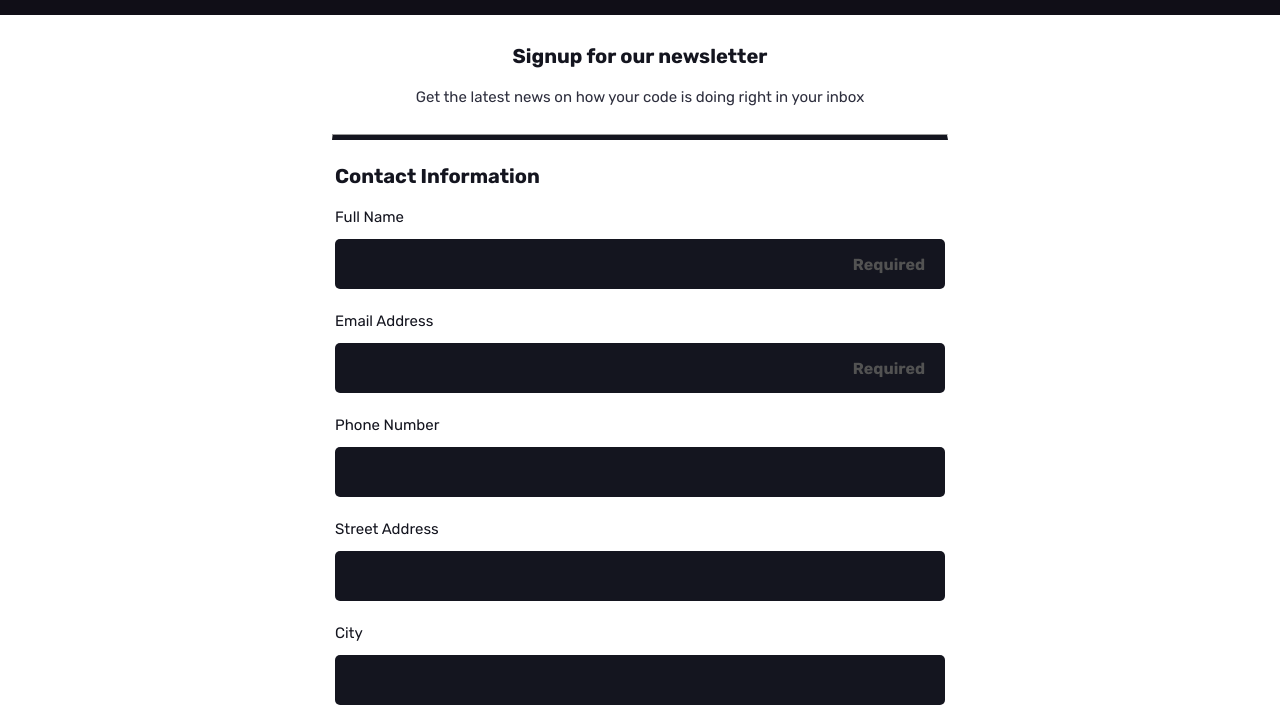
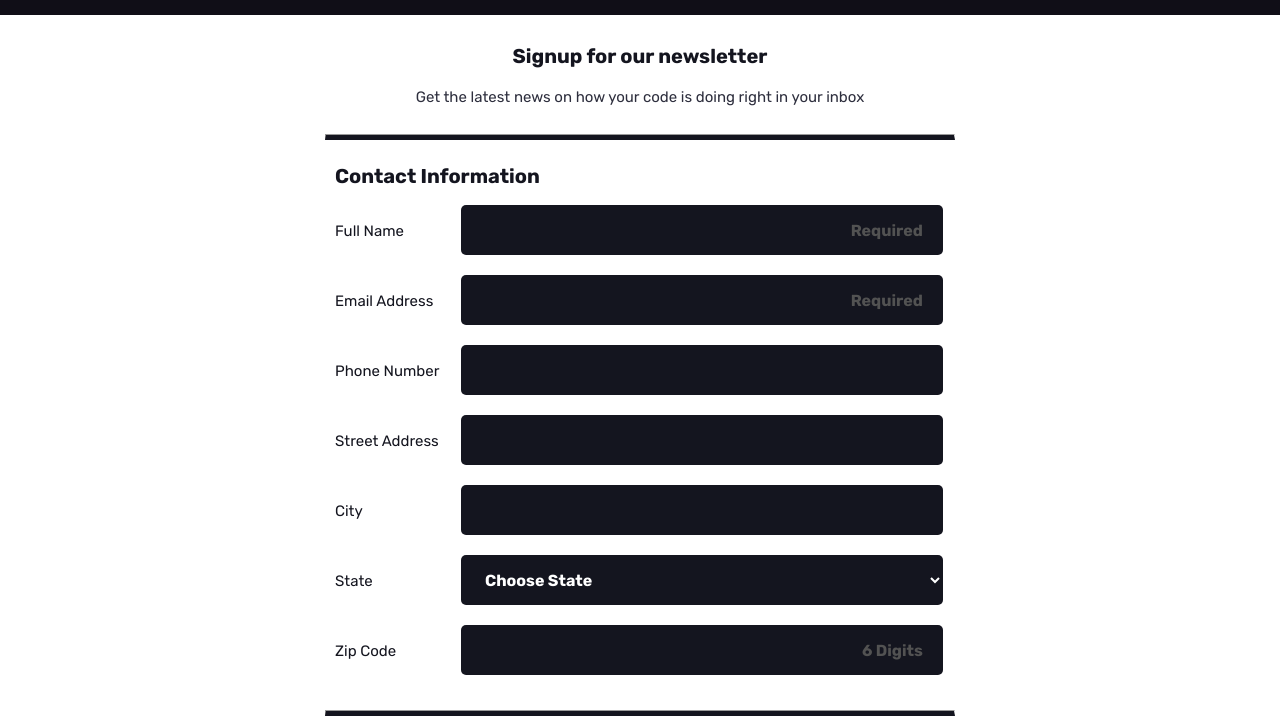
Before and after one commit to NathanClancy/techdegree-project-3, a plain HTML site: page index.html in a window 1280 px wide. Shown: the part 52-774 px from the top of the page. Drawn offline with Linux system fonts and the light colour scheme.

Commit message:
Final Adjustments
Making changes to the Media queries and making fina adjustments

```diff
--- a/css/styles.css
+++ b/css/styles.css
@@ -39,8 +39,12 @@ header p {
 }
 
 .headerSection hr {
-	width: 90%;
+	width: 94%;
 	border-bottom: 5px solid #14151F;
+	margin: 0 auto;
+}
+
+.hrDiv {
 	margin: 0 auto;
 }
 
@@ -77,8 +81,8 @@ h2 {
 
 fieldset {
     border: 0;
-	margin: 0;
 	padding: 0 15px 0 15px;
+	margin: 0 auto;
 }
 
 label {
@@ -101,10 +105,12 @@ label {
 	border: 0;
 	margin-bottom: 20px;
 	padding: 0 20px;
+	display: inline-block;
 }
 
 .contactInfo input:focus, textarea:focus {
 	border: 3px solid #03A9F4;
+	transition: 0.2s;
 }
 
 textarea {
@@ -136,6 +142,16 @@ option {
 	color: #FFF;
 	font-weight: 700;
 	background: #14151F;
+}
+
+
+input[type="checkbox"]:checked + label,
+input[type="radio"]:checked + label  {
+	font-weight: 700;
+}
+
+label[for*="javaNews"] {
+	margin-bottom: 20px;
 }
 
 /* Button Styles */
@@ -172,16 +188,51 @@ main {
 }
 
  hr {
-	width: 90%;
+	width: 94%;
 	border-bottom: 5px solid #14151F;
 	margin: 0 auto;
 	margin-bottom: 30px;
 	margin-top: 15px;
 }
 
+footer {
+	height: 130px;
+}
+
 /* Media Queries */
 
-@media (min-width:768px) {
+@media (min-width: 768px) and (max-width: 854px) {
+
+	fieldset {
+		width: 64%;
+	}
+
+	.headerSection hr {
+		width: 59%;
+	}
+
+	hr {
+		width: 59%;
+	}
+
+	.contactInfo input {
+		width: 79%;
+
+}
+
+	.contactInfo label {
+		width: 20%;
+ 		text-align: left;
+	}
+
+	select {
+		width: 79%;
+	}
+
+}
+
+
+@media (min-width:854px) {
 
 	fieldset {
 		margin: 0 auto;
@@ -189,13 +240,13 @@ main {
 	}
 
 	.headerSection hr {
-	width: 48%;
+	width: 49%;
 	border-bottom: 5px solid #14151F;
 	margin: 0 auto;
 }
 
 	 hr {
-	width: 48%;
+	width: 49%;
 	border-bottom: 5px solid #14151F;
 	margin: 0 auto;
 	margin-bottom: 30px;
@@ -203,8 +254,22 @@ main {
 }
 
 	.contactInfo input {
-	display: inline-block;
+		width: 79%;
+
 }
+
+	.contactInfo label {
+		width: 20%;
+ 		text-align: left;
+	}
+
+	select {
+		width: 79%;
+	}
+
+	.contactInfo fieldset {
+		padding: 0 4px 0 15px;
+	}
 
 
 
--- a/index.html
+++ b/index.html
@@ -20,32 +20,34 @@
     <h2>Signup for our newsletter</h2>
     <p>Get the latest news on how your code is doing right in your inbox</p>
   </header>
+	<div class="hrDiv">
 	<hr>
+	</div>
 </div>
 <!-- Form -->
 <main>
   <div>
-  <form action="index.html" method="post">
+  <form action="index.html" method="post" class="clearfix">
     <fieldset class="contactInfo">
       <h2>Contact Information</h2>
-      <label for="name">Full Name</label><br>
+      <label for="name">Full Name</label>
       <input type="text" id="name" name="user_name" placeholder="Required" required>
-      <br>
-      <label for="email">Email Address</label><br>
+
+      <label for="email">Email Address</label>
       <input type="email" id="email" name="user_email" placeholder="Required" required>
-      <br>
-      <label for="tel">Phone Number</label><br>
+
+      <label for="tel">Phone Number</label>
       <input type="tel" id="tel" name="user_tel">
-      <br>
-      <label for="address">Street Address</label><br>
+
+      <label for="address">Street Address</label>
       <input type="text" id="address" name="user_address">
-      <br>
-      <label for="city">City</label><br>
+
+      <label for="city">City</label>
       <input type="text" id="city" name="user_city">
-      <br>
-      <label for="state">State</label><br>
-      <select>
-        <optgroup  id="state" label="States">
+
+      <label for="state">State</label>
+      <select id="state" name="user_state">
+        <optgroup label="Choose State">
         <option value="" disabled selected hidden>Choose State</option>
         <option value="AL">Alabama</option>
         <option value="AK">Alaska</option>
@@ -100,10 +102,8 @@
         <option value="WY">Wyoming</option>
         </optgroup>
       </select>
-      <br>
-      <label for="zipcode">Zip Code</label><br>
-      <input type="text" id="zipcode" name="user_zipcode">
-      <br>
+      <label for="zipcode">Zip Code</label>
+      <input type="text" id="zipcode" name="user_zipcode" placeholder="6 Digits">
     </fieldset>
 	  <hr>
 	  <fieldset>
```
